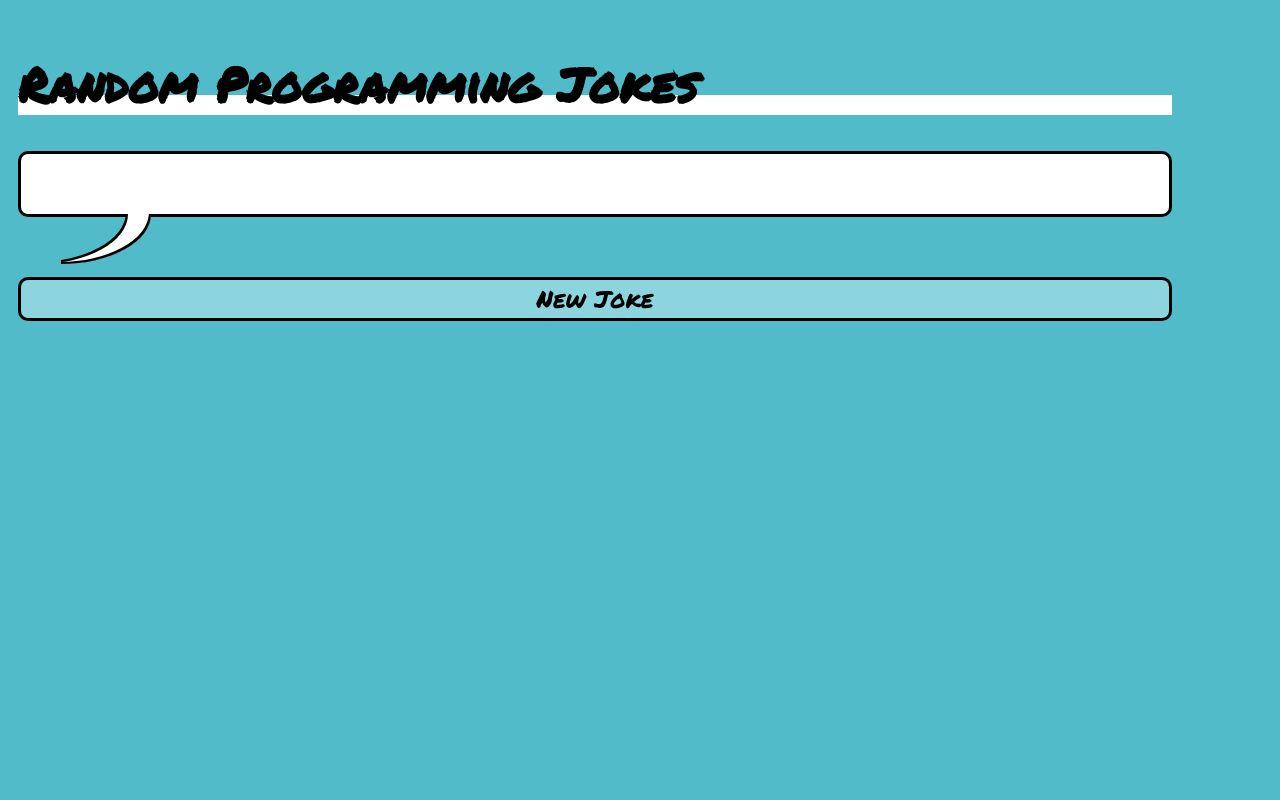
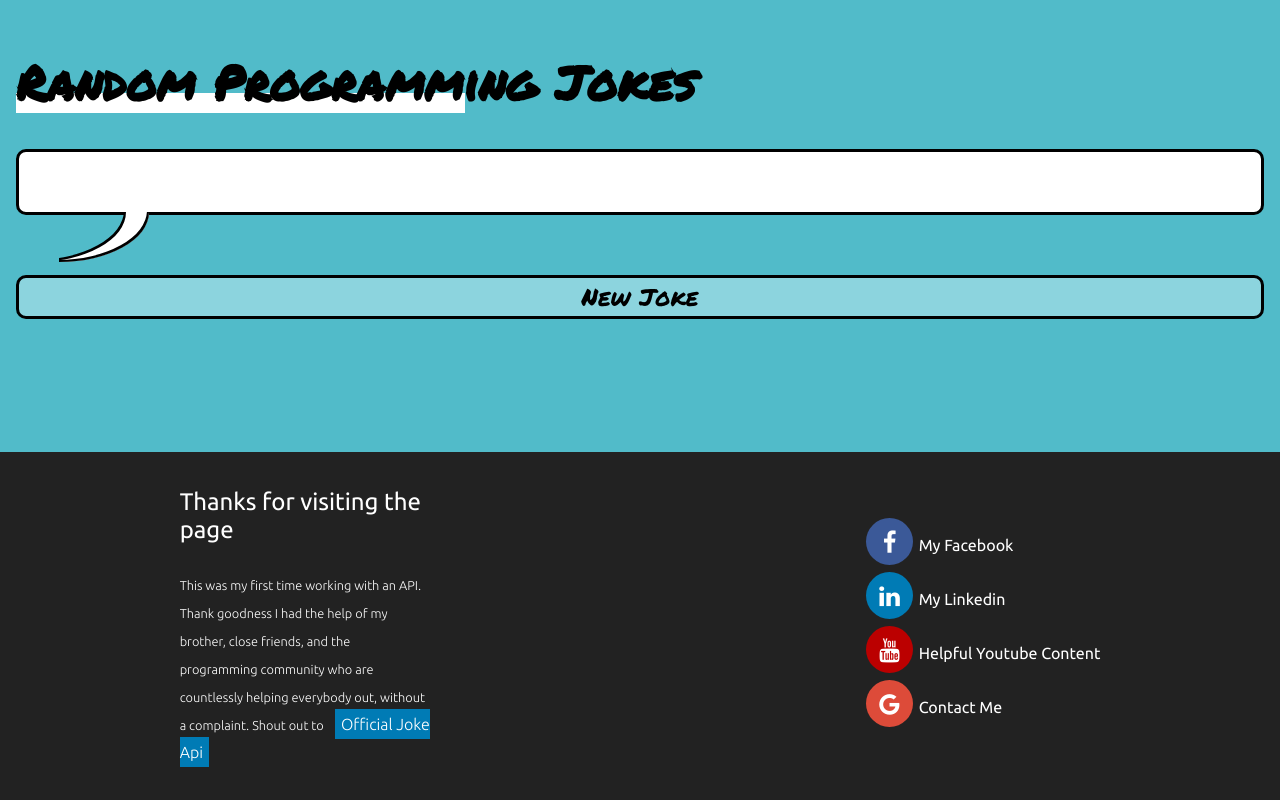
Before and after one commit to wjlee2020/Joke-Project, a plain HTML site: page index.html in a window 1280 px wide. Drawn offline with Linux system fonts and the light colour scheme; no server answers.

Commit message:
added a footer

```diff
--- a/css/style.css
+++ b/css/style.css
@@ -1,9 +1,19 @@
-@import url('https://fonts.googleapis.com/css2?family=Permanent+Marker&display=swap');
+@import url("https://fonts.googleapis.com/css2?family=Permanent+Marker&family=Ubuntu:wght@300;400&display=swap");
+html {
+  height: 100%;
+  width: 100%;
+}
+
 body {
   background-color: #51bbc9;
   font-family: "Permanent Marker";
   font-size: 1.5rem;
-    padding: 10px 100px 10px 10px;
+  /* padding: 10px 100px 10px 10px; */
+  margin: 0;
+  min-width: 100%;
+  min-height: 100%;
+  display: flex;
+  flex-direction: column;
 }
 
 h1 {
@@ -11,10 +21,10 @@ h1 {
 }
 
 h1::before {
-    content: '';
+  content: "";
   position: absolute;
   height: 20px;
-    width: 100%;
+  width: 36%;
   background-color: white;
   bottom: 4px;
   z-index: -1;
@@ -37,7 +47,7 @@ button {
 .joke {
   display: flex;
   flex-direction: column;
-
+  margin: 1rem;
 }
 
 .bubble {
@@ -51,7 +61,7 @@ button {
 }
 
 .bubble::before {
-    content: '';
+  content: "";
   position: absolute;
   left: 1;
   bottom: -50px;
@@ -61,3 +71,89 @@ button {
   box-shadow: -2px -2px 0 0 #000 inset, -23px 0 0 0 #fff inset,
     -25px -2px 0 0 #000 inset;
 }
+
+/* footer */
+
+footer {
+  background-color: #222222;
+  color: white;
+  margin-top: auto;
+  padding: 0.5em;
+  display: flex;
+  flex-direction: row;
+  justify-content: space-around;
+  align-items: center;
+  font-family: "Ubuntu";
+}
+
+.footer-main-content {
+  width: 20%;
+  margin-right: 100px;
+}
+
+.footer-detail {
+  font-weight: lighter;
+  font-size: 0.8rem;
+}
+
+.joke-api-link {
+  text-decoration: none;
+  font-size: 1rem;
+  margin: 0.5em;
+  padding: 0.4em;
+  background-color: #007bb5;
+  color: white;
+}
+
+.joke-api-link:hover,
+.joke-api-link:focus {
+  color: #fff;
+  background-color: #3b5998;
+}
+
+.footer-list {
+  padding: 0;
+}
+
+.footer-list-item {
+  list-style: none;
+  padding: 0;
+  margin: 0;
+}
+
+.footer-list-item a {
+  text-decoration: none;
+}
+
+.footer-list-item span {
+  font-size: 1rem;
+}
+
+.fa {
+  padding: 0.5em;
+  margin-bottom: 0.3em;
+  width: 23px;
+  height: 23px;
+  text-align: center;
+  border-radius: 50%;
+}
+
+.fa-facebook {
+  background: #3b5998;
+  color: white;
+}
+
+.fa-linkedin {
+  background: #007bb5;
+  color: white;
+}
+
+.fa-youtube {
+  background: #bb0000;
+  color: white;
+}
+
+.fa-google {
+  background: #dd4b39;
+  color: white;
+}
--- a/index.html
+++ b/index.html
@@ -1,9 +1,13 @@
 <!DOCTYPE html>
 <html lang="en">
   <head>
-    <meta charset="UTF-8">
-    <meta name="viewport" content="width=device-width, initial-scale=1.0">
-    <link rel="stylesheet" href="css/style.css">
+    <meta charset="UTF-8" />
+    <meta name="viewport" content="width=device-width, initial-scale=1.0" />
+    <link rel="stylesheet" href="css/style.css" />
+    <link
+      rel="stylesheet"
+      href="https://cdnjs.cloudflare.com/ajax/libs/font-awesome/4.7.0/css/font-awesome.min.css"
+    />
     <title>Random Programming Jokes</title>
   </head>
   <body>
@@ -14,6 +18,56 @@
       <button id="punchlineBtn" class="hidden">Get Punchline</button>
       <button id="newJokeBtn">New Joke</button>
     </div>
+    <footer>
+      <div class="footer-main-content">
+        <p>Thanks for visiting the page</p>
+        <p>
+          <span class="footer-detail">
+            This was my first time working with an API. Thank goodness I had the
+            help of my brother, close friends, and the programming community who
+            are countlessly helping everybody out, without a complaint. Shout
+            out to
+            <a
+              class="joke-api-link"
+              href="https://official-joke-api.appspot.com/jokes/programming/random"
+              >Official Joke Api</a
+            >
+          </span>
+        </p>
+      </div>
+      <div class="side-content">
+        <ul class="footer-list">
+          <li class="footer-list-item">
+            <a
+              href="https://www.facebook.com/onemore.trip.9"
+              target="_blank"
+              class="fa fa-facebook"
+            ></a>
+            <span>My Facebook</span>
+          </li>
+          <li class="footer-list-item">
+            <a
+              href="https://www.linkedin.com/in/wang-jong-paul-lee-0b087b179/"
+              target="_blank"
+              class="fa fa-linkedin"
+            ></a>
+            <span>My Linkedin</span>
+          </li>
+          <li class="footer-list-item">
+            <a
+              href="https://www.youtube.com/channel/UCJZv4d5rbIKd4QHMPkcABCw"
+              target="_blank"
+              class="fa fa-youtube"
+            ></a>
+            <span>Helpful Youtube Content</span>
+          </li>
+          <li class="footer-list-item">
+            <a href="mailto: persimmon212@gmail.com" class="fa fa-google"></a>
+            <span>Contact Me</span>
+          </li>
+        </ul>
+      </div>
+    </footer>
   </body>
   <script src="index.js"></script>
 </html>
```
Lines whose indentation alone changed are shown as unchanged.
